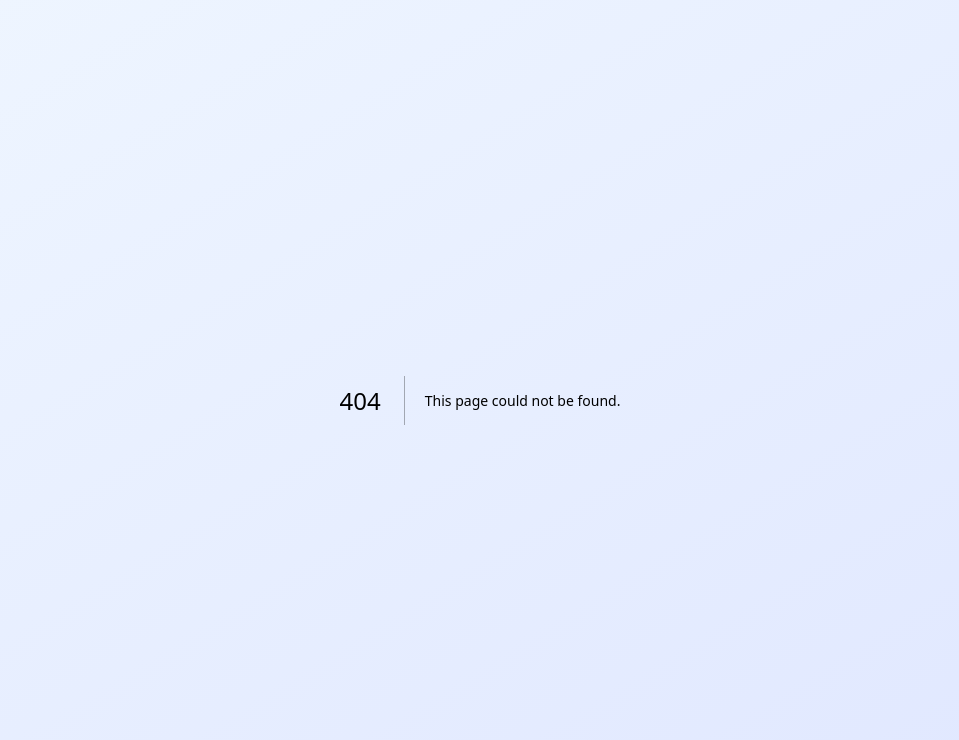
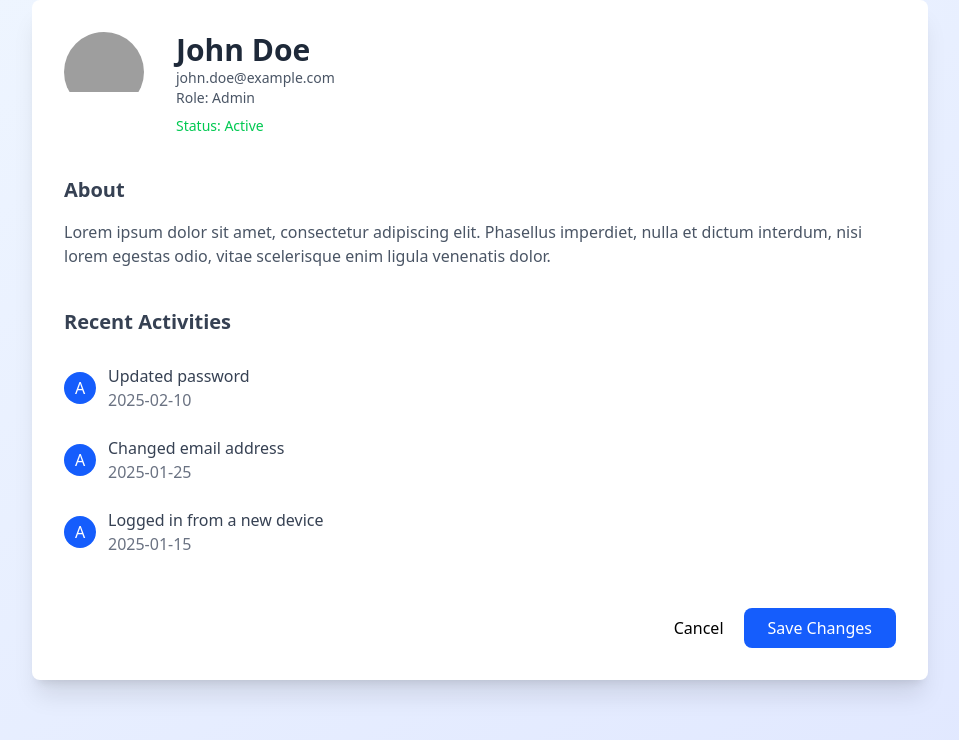
Before and after one commit to AbdallahKhaledAhmed/Learn-NextJS, a Next.js app: page /dashboard/users/users-details in a window 1280 px wide. Before the commit this address had no page. Shown: the top 740 px of the page, without its empty margins (160-1119 px from the left). Built offline with nearby package versions, Linux system fonts and the light colour scheme; grey boxes are pictures that could not be loaded.

Commit message:
finished dashboard porject

```diff
--- /dev/null
+++ b/app/dashboard/users/page.tsx
@@ -0,0 +1,35 @@
+import Link from "next/link";
+
+const Users = () => {
+  return (
+    <div className="max-w-4xl mx-auto bg-white rounded-lg shadow-xl mt-15 p-8 space-y-7">
+      <h1 className="text-4xl font-bold text-gray-800">Users</h1>
+      <p className="text-lg text-gray-600">
+        Manage your users here. You can view detailed information or browse a
+        list of users.
+      </p>
+      <div className="grid sm:grid-cols-2 gap-5">
+        <Link
+          href="./users-details"
+          className="hover:shadow-lg transition-shadow space-y-3 p-3"
+        >
+          <p className="text-xl font-semibold text-teal-800">User Details</p>
+          <p className="text-gray-600">
+            View detailed information about each user in your system.
+          </p>
+        </Link>
+        <Link
+          href="./users-list"
+          className="hover:shadow-lg transition-shadow space-y-3 p-3"
+        >
+          <p className="text-xl font-semibold text-orange-800">User List</p>
+          <p className="text-gray-600">
+            Browse and manage all users in the system.
+          </p>
+        </Link>
+      </div>
+    </div>
+  );
+};
+
+export default Users;
--- /dev/null
+++ b/app/dashboard/users/users-details/page.tsx
@@ -0,0 +1,71 @@
+import Image from "next/image";
+
+type ActivityType = { description: string; date: string };
+
+const activities: ActivityType[] = [
+  { description: "Updated password", date: "2025-02-10" },
+  { description: "Changed email address", date: "2025-01-25" },
+  { description: "Logged in from a new device", date: "2025-01-15" },
+];
+
+const Activity = (props: ActivityType) => {
+  return (
+    <div className="flex gap-3 items-center py-3">
+      <div className="text-white w-8 h-8 center rounded-full bg-blue-600">
+        A
+      </div>
+      <div>
+        <p className="text-gray-700">{props.description}</p>
+        <p className="text-gray-500">{props.date}</p>
+      </div>
+    </div>
+  );
+};
+
+const UserDetails = () => {
+  return (
+    <div className="max-w-4xl mx-auto bg-white rounded-lg shadow-xl space-y-10 p-8">
+      <div className="flex gap-8">
+        <div className="w-20 h-20 rounded-full overflow-hidden">
+          <Image
+            src="https://randomuser.me/api/portraits/men/1.jpg"
+            alt="User"
+            className="object-cover"
+            width={1000}
+            height={1000}
+          />
+        </div>
+        <div>
+          <h1 className="text-3xl font-bold text-gray-800">John Doe</h1>
+          <p className="text-sm text-gray-600">john.doe@example.com</p>
+          <p className="text-sm text-gray-600">Role: Admin</p>
+          <p className="text-sm mt-2 text-green-500">Status: Active</p>
+        </div>
+      </div>
+      <div>
+        <h2 className="text-xl font-semibold text-gray-700 mb-4">About</h2>
+        <p className="text-gray-600">
+          Lorem ipsum dolor sit amet, consectetur adipiscing elit. Phasellus
+          imperdiet, nulla et dictum interdum, nisi lorem egestas odio, vitae
+          scelerisque enim ligula venenatis dolor.
+        </p>
+      </div>
+      <div>
+        <h2 className="text-xl font-semibold text-gray-700 mb-4">
+          Recent Activities
+        </h2>
+        {activities.map((ele, ind) => (
+          <Activity {...ele} key={ind} />
+        ))}
+      </div>
+      <div className="ml-auto mt-5 w-fit space-x-5">
+        <button>Cancel</button>
+        <button className="px-6 py-2 text-white bg-blue-600 rounded-lg">
+          Save Changes
+        </button>
+      </div>
+    </div>
+  );
+};
+
+export default UserDetails;
--- /dev/null
+++ b/app/dashboard/users/users-list/page.tsx
@@ -0,0 +1,85 @@
+type UserProps = {
+  name: string;
+  email: string;
+  role: string;
+  status: "Active" | "Inactive" | "Suspended";
+};
+
+const users: UserProps[] = [
+  {
+    name: "John Doe",
+    email: "john.doe@example.com",
+    role: "Admin",
+    status: "Active",
+  },
+  {
+    name: "Jane Smith",
+    email: "jane.smith@example.com",
+    role: "Editor",
+    status: "Inactive",
+  },
+  {
+    name: "Sam Brown",
+    email: "sam.brown@example.com",
+    role: "User",
+    status: "Suspended",
+  },
+];
+
+const UserRow = (props: UserProps) => {
+  const statusColor = (() => {
+    switch (props.status) {
+      case "Active":
+        return "text-green-500";
+      case "Inactive":
+        return "text-yellow-500";
+      default:
+        return "text-red-500";
+    }
+  })();
+  return (
+    <tr className="text-center">
+      <td className="p-5">{props.name}</td>
+      <td className="p-5">{props.email}</td>
+      <td className="p-5">{props.role}</td>
+      <td className={`p-5 ${statusColor}`}>{props.status}</td>
+      <td className="space-x-5">
+        <button>Edit</button>
+        <button className="px-4 py-2 text-white bg-blue-600 rounded-lg">
+          View
+        </button>
+      </td>
+    </tr>
+  );
+};
+
+const UsersList = () => {
+  return (
+    <div className="p-16 space-y-10">
+      <h1 className="text-3xl font-bold text-gray-800">Users List</h1>
+      <div className="overflow-x-auto bg-white shadow-lg rounded-lg">
+        <table className="min-w-full">
+          <thead className="bg-blue-600">
+            <tr className="text-white text-center [&>th]:p-4">
+              <th>Name</th>
+              <th>Email</th>
+              <th>Role</th>
+              <th>Status</th>
+              <th>Actions</th>
+            </tr>
+          </thead>
+          <tbody>
+            {users.map((ele, ind) => (
+              <UserRow {...ele} key={ind} />
+            ))}
+            {users.map((ele, ind) => (
+              <UserRow {...ele} key={ind} />
+            ))}
+          </tbody>
+        </table>
+      </div>
+    </div>
+  );
+};
+
+export default UsersList;
--- a/next.config.ts
+++ b/next.config.ts
@@ -3,7 +3,7 @@ import type { NextConfig } from "next";
 const nextConfig: NextConfig = {
   /* config options here */
   trailingSlash: true,
-  images: { domains: ["images.unsplash.com"] },
+  images: { domains: ["images.unsplash.com", "randomuser.me"] },
 };
 
 export default nextConfig;
```
